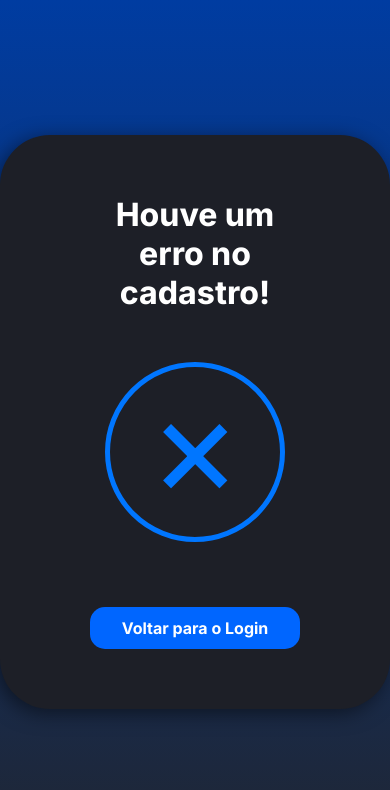
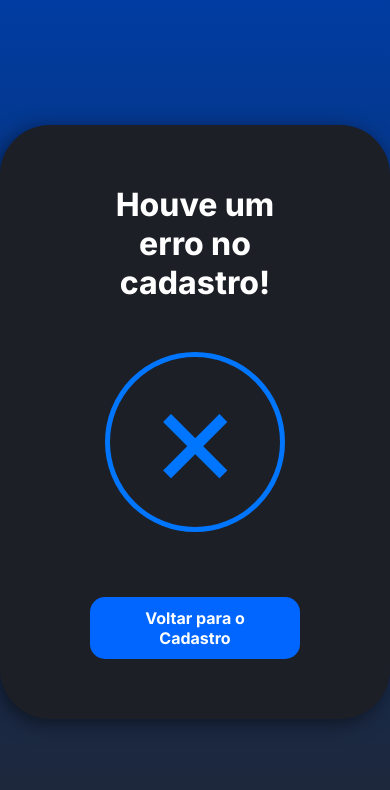
Before and after one commit to unb-mds/Sonorus-2025.1, a React (Create React App) app in the folder src/frontend/: page /erroCadastro in a window 390 px wide. Shown: the top 790 px of the page. Built offline with nearby package versions, Linux system fonts and the light colour scheme; no server answers.

Commit message:
correção errocadastro

```diff
--- a/src/frontend/src/Components/TelaErro/ErroCadastro.css
+++ b/src/frontend/src/Components/TelaErro/ErroCadastro.css
@@ -34,7 +34,7 @@
   line-height: 1;
 }
 
-.botao-voltar-login1 {
+.botao-voltar-Register {
   margin-top: 25px;
   background-color: #0066ff;
   color: white;
@@ -48,7 +48,7 @@
   padding: 11px 20px;
 }
 
-.botao-voltar-login1:hover {
+.botao-voltar-Register:hover {
   background-color: #005bb7;
 }
 
@@ -83,7 +83,7 @@
     margin-bottom: 20px;
   }
 
-  .botao-voltar-login1 {
+  .botao-voltar-Register {
     margin-top: 35px;
   }
 }
--- a/src/frontend/src/Components/TelaErro/ErroCadastro.jsx
+++ b/src/frontend/src/Components/TelaErro/ErroCadastro.jsx
@@ -4,8 +4,8 @@ import { useNavigate } from 'react-router-dom';
 const ErroCadastro = () => {
   const navigate = useNavigate();
 
-  const handleVoltarLogin = () => {
-    navigate('/login');
+  const handleVoltarRegister = () => {
+    navigate('/Register');
   };
 
   return (
@@ -17,10 +17,10 @@ const ErroCadastro = () => {
         </div>
       </div>
       <button
-        className="botao-voltar-login1"
-        onClick={handleVoltarLogin}
+        className="botao-voltar-Register"
+        onClick={handleVoltarRegister}
       >
-        Voltar para o Login
+        Voltar para o Cadastro
       </button>
     </div>
   );
```
